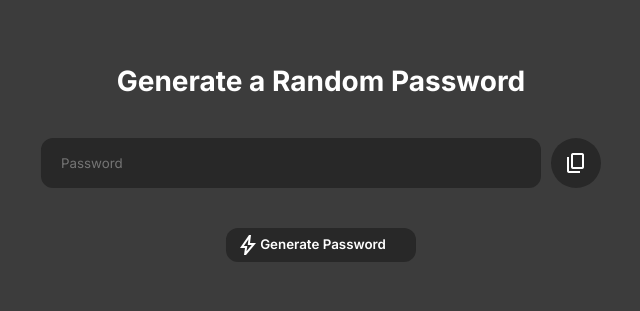
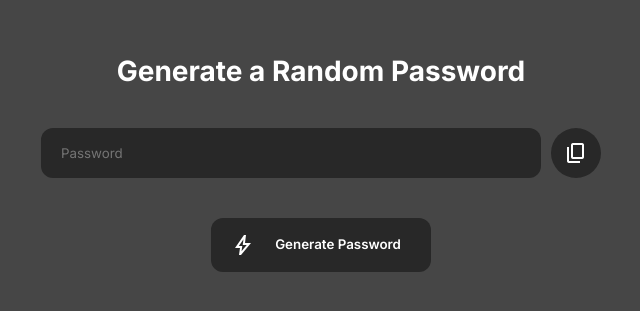
Before and after one commit to sairohitp/random-pwd-generator, a plain HTML site: page index.html in a window 1280 px wide. Shown: the part 237-548 px from the top of the page, without its empty margins (319-959 px from the left). Drawn offline with nearby package versions, Linux system fonts and the light colour scheme.

Commit message:
transitions

```diff
--- a/style.css
+++ b/style.css
@@ -10,7 +10,7 @@ html {
 }
 
 body {
-    background: rgb(60, 60, 60);
+    background: rgb(70,70,70);
     background-repeat: no-repeat;
     background-size: 100% 100%;
 }
@@ -68,6 +68,7 @@ h1 {
 }
 
 .hover:hover {
+    transition: ease-in-out 0.2s;
     background-color: rgb(60, 60, 60);
     cursor: pointer;
 }
@@ -77,7 +78,7 @@ button {
     justify-content: center;
     align-items: center;
     border-radius: 12px;
-    padding: 5px 30px 5px 10px;
+    padding: 15px 30px 15px 20px;
     background-color: rgb(40, 40, 40);
     outline: none;
     border: none;
@@ -86,4 +87,5 @@ button {
     align-items: center;
     line-height: 1;
     font-weight: 600;
+    gap: 20px;
 }
```
